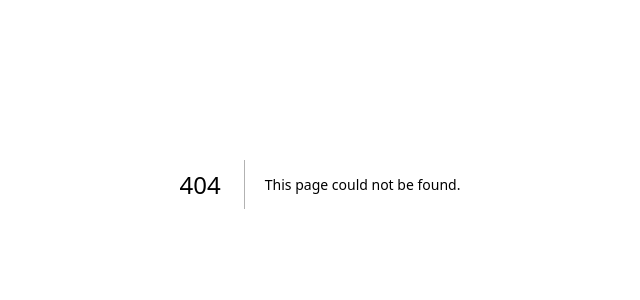
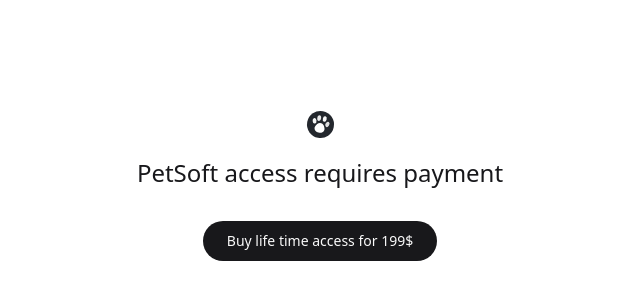
Before and after one commit to awais1019/PetSoft, a Next.js app: page /payment in a window 1280 px wide. Before the commit this address had no page. Shown: the part 216-516 px from the top of the page, without its empty margins (320-960 px from the left). Built offline with nearby package versions, Linux system fonts and the light colour scheme.

Commit message:
feat(ui) add payment page

```diff
--- /dev/null
+++ b/src/app/(auth)/payment/page.tsx
@@ -0,0 +1,12 @@
+import H1 from '@/components/h1'
+import { Button } from '@/components/ui/button'
+import React from 'react'
+
+export default function page() {
+  return (
+    <main className='flex flex-col items-center justify-center space-y-8'>
+        <H1>PetSoft access requires payment </H1>
+        <Button>Buy life time access for 199$</Button>
+    </main>
+  )
+}
```
